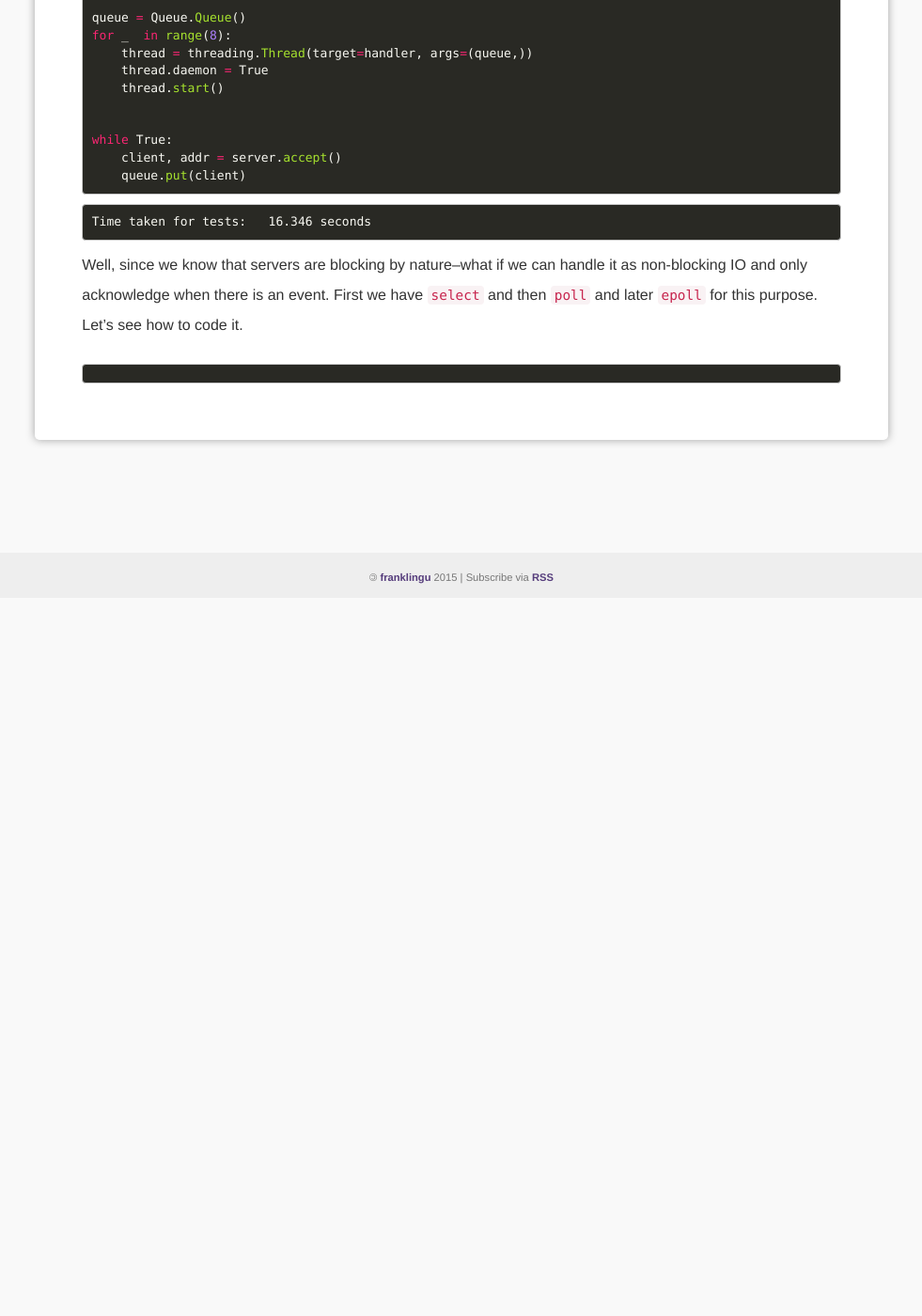
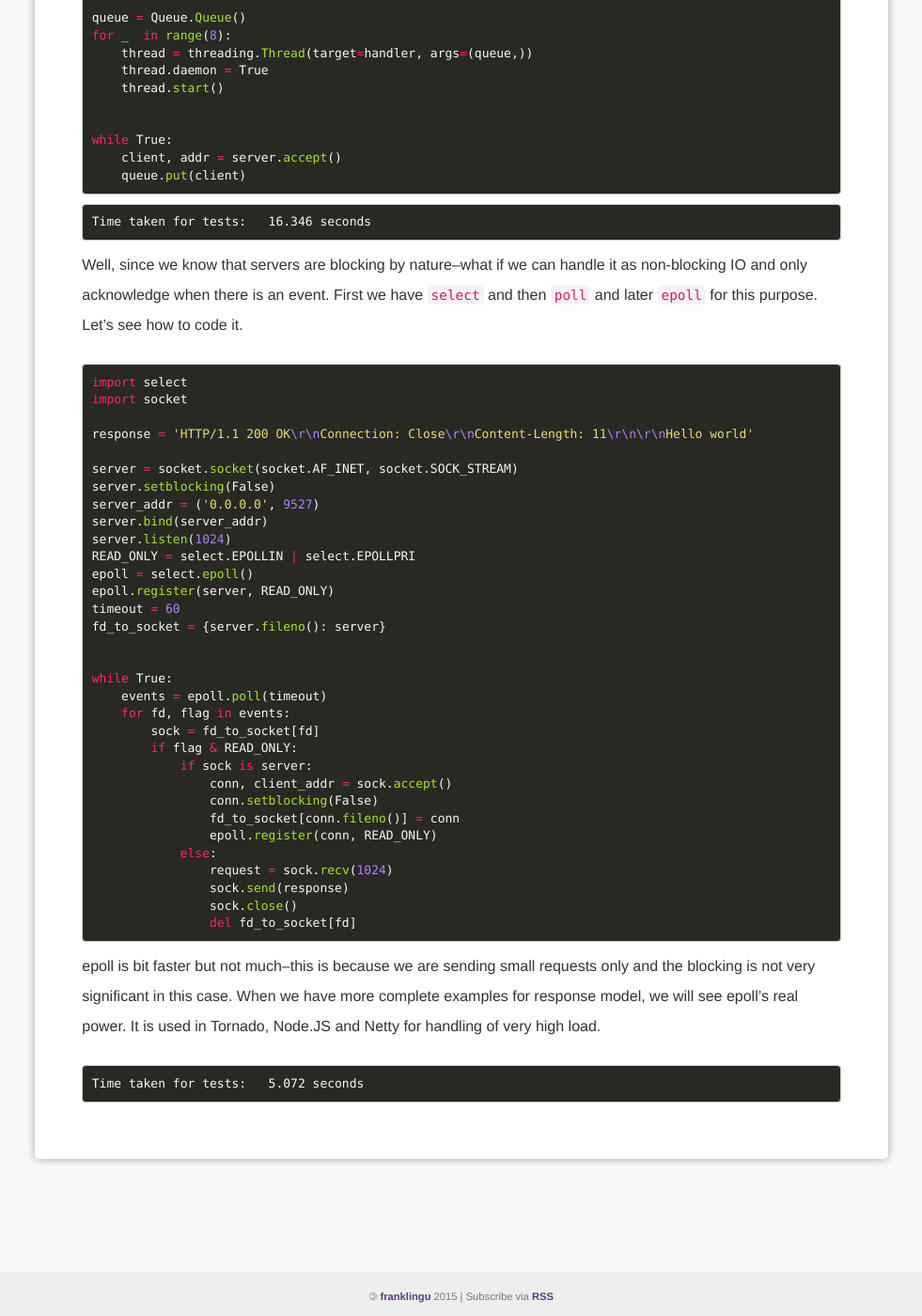
Before and after one commit to franklingu/franklingu.github.io, a Jekyll site: the page built from _posts/2016-07-27-understand-python-web-server-models-with-examples.markdown, in a window 1280 px wide and 1400 px high, scrolled down 1971 px. Shown: the whole window at 94% size, without its empty margins (149-1130 px from the left). Built offline with Jekyll 4.4.1, drawn with Linux system fonts in a browser that asks for light colours; nearby versions of some CDN libraries; comment, search, counter and statistics services are not loaded; before the commit the page ends 2607 px from its top, so only the background shows below that.

Commit message:
finish the draft of python web server model post
more analysis to be done

```diff
--- a/_posts/2016-07-27-understand-python-web-server-models-with-examples.markdown
+++ b/_posts/2016-07-27-understand-python-web-server-models-with-examples.markdown
@@ -100,4 +100,42 @@ Time taken for tests:   16.346 seconds
 Well, since we know that servers are blocking by nature--what if we can handle it as non-blocking IO and only acknowledge when there is an event. First we have `select` and then `poll` and later `epoll` for this purpose. Let's see how to code it.
 
 ~~~python
+import select
+import socket
+
+response = 'HTTP/1.1 200 OK\r\nConnection: Close\r\nContent-Length: 11\r\n\r\nHello world'
+
+server = socket.socket(socket.AF_INET, socket.SOCK_STREAM)
+server.setblocking(False)
+server_addr = ('0.0.0.0', 9527)
+server.bind(server_addr)
+server.listen(1024)
+READ_ONLY = select.EPOLLIN | select.EPOLLPRI
+epoll = select.epoll()
+epoll.register(server, READ_ONLY)
+timeout = 60
+fd_to_socket = {server.fileno(): server}
+
+
+while True:
+    events = epoll.poll(timeout)
+    for fd, flag in events:
+        sock = fd_to_socket[fd]
+        if flag & READ_ONLY:
+            if sock is server:
+                conn, client_addr = sock.accept()
+                conn.setblocking(False)
+                fd_to_socket[conn.fileno()] = conn
+                epoll.register(conn, READ_ONLY)
+            else:
+                request = sock.recv(1024)
+                sock.send(response)
+                sock.close()
+                del fd_to_socket[fd]
 ~~~
+
+epoll is bit faster but not much--this is because we are sending small requests only and the blocking is not very significant in this case. When we have more complete examples for response model, we will see epoll's real power. It is used in Tornado, Node.JS and Netty for handling of very high load.
+
+~~~
+Time taken for tests:   5.072 seconds
+~~~
```
